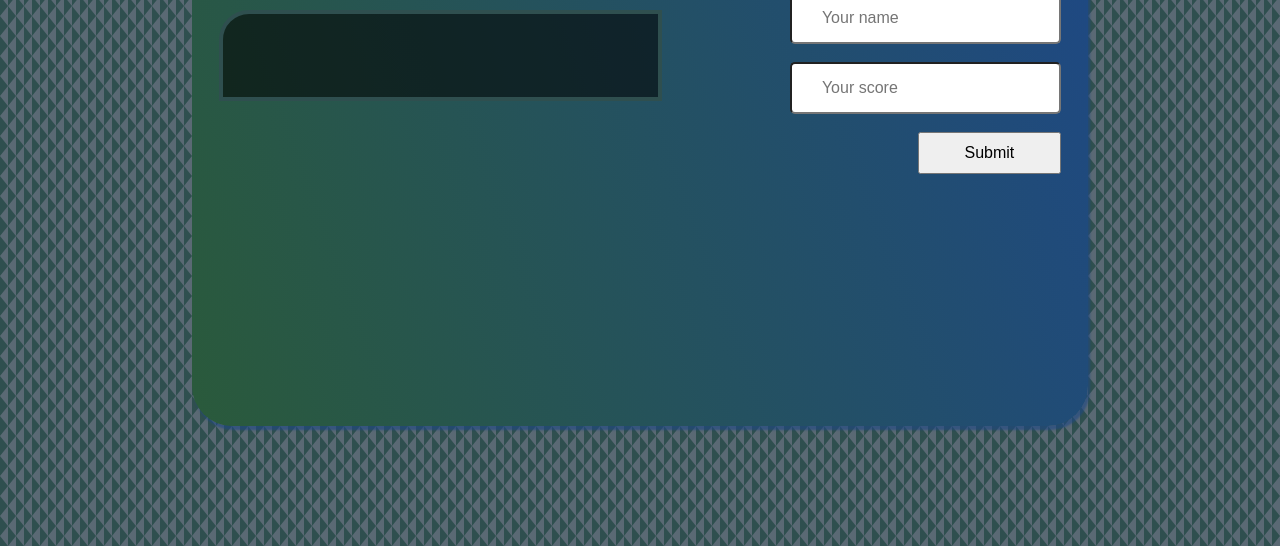
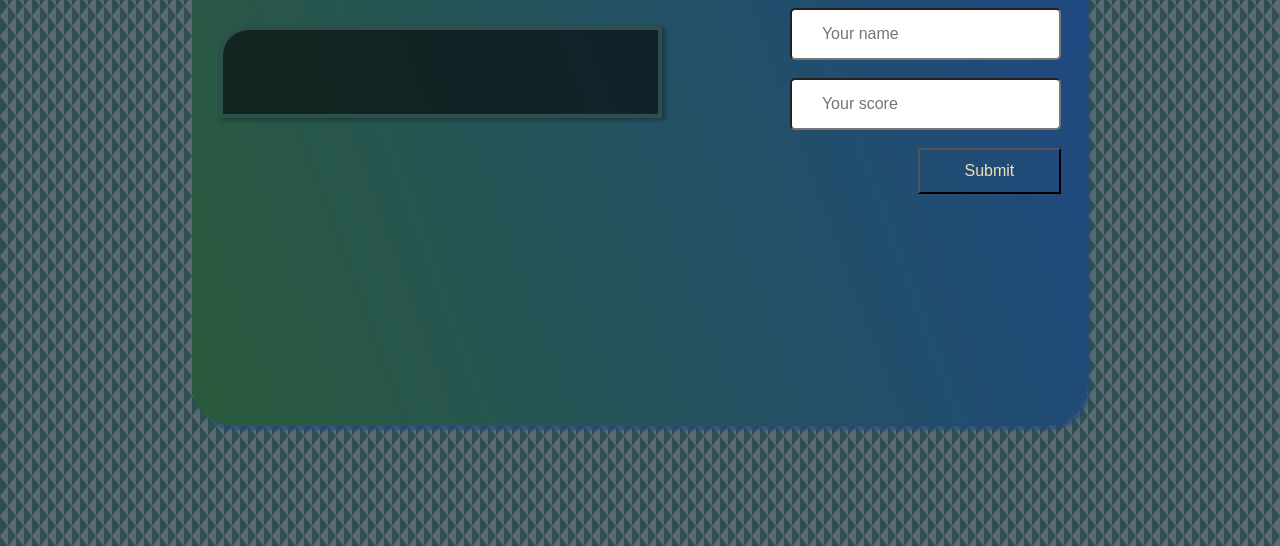
Before and after one commit to saluumaa/Leader-board, a website built with webpack: page src/index.html in a window 1280 px wide. Shown: the part 254-800 px from the top of the page. Built offline with nearby package versions, Linux system fonts and the light colour scheme; no server answers.

Commit message:
Add style to main wrapper

```diff
--- a/src/style.css
+++ b/src/style.css
@@ -64,7 +64,7 @@ h1::before {
   justify-content: center;
   gap: 8rem;
   font-size: 1rem;
-  margin-top: 2rem;
+  margin-top: 3rem;
 }
 
 .left-leader {
@@ -79,12 +79,6 @@ h1::before {
   padding-left: -20px;
 }
 
-
-.refresh {
-  padding: 12px;
-  font-size: 16px;
-}
-
 .scores {
   border: 4px solid darkslategray;
   border-top-left-radius: 30px;
@@ -93,6 +87,7 @@ h1::before {
   margin-bottom: 2rem;
   overflow-y: scroll;
   background-color: #00000090;
+  box-shadow: 3px 2px 4px #00000050;
 }
 
 .list-scores li {
@@ -127,13 +122,44 @@ form input {
 
 .submit {
   margin-left: 8rem;
-  padding: 10px 10px;
+}
+
+.btn {
+  cursor: pointer;
+  color: wheat;
+  position: relative;
+  padding: 12px;
   font-size: 16px;
+  background: none;
+  transition: color 0.4s linear;
+}
+
+.btn:hover {
+  color: white;
+}
+
+.btn::before {
+  content: "";
+  position: absolute;
+  left: 0;
+  top: 0;
+  width: 100%;
+  height: 100%;
+  background: #2a5a3b;
+  z-index: -1;
+  transition: transform 0.5s;
+  transform-origin: 0 0;
+  transition-timing-function: cubic-bezier(0.5, 1.6, 0.4, 0.7);
+  transform: scaleX(0);
+}
+
+.btn:hover::before {
+  transform: scaleX(1);
 }
 
 .save {
   margin-left: 50px;
-  color: green;
+  color: aqua;
   font-weight: 600;
   margin-top: 18px;
 }
```
Also changed, not shown: dist/index.bundle.js.
